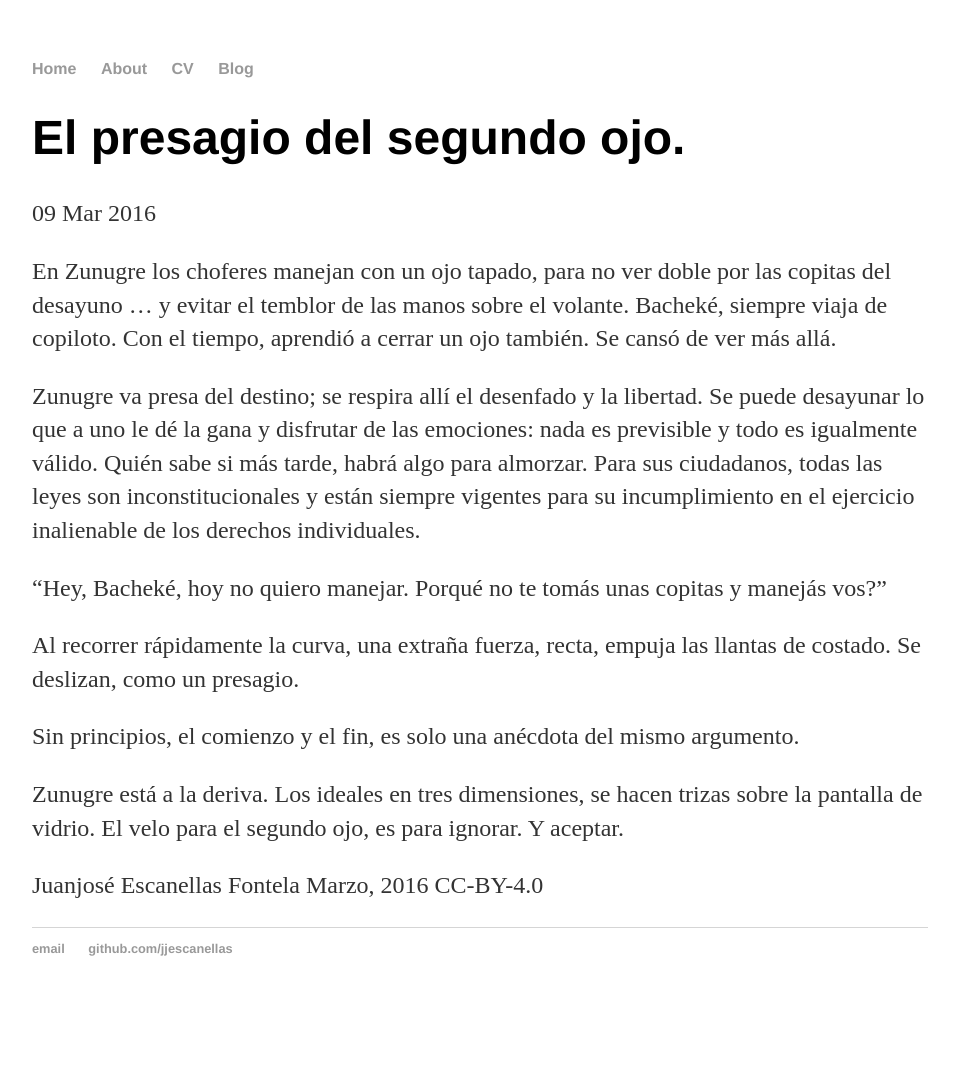
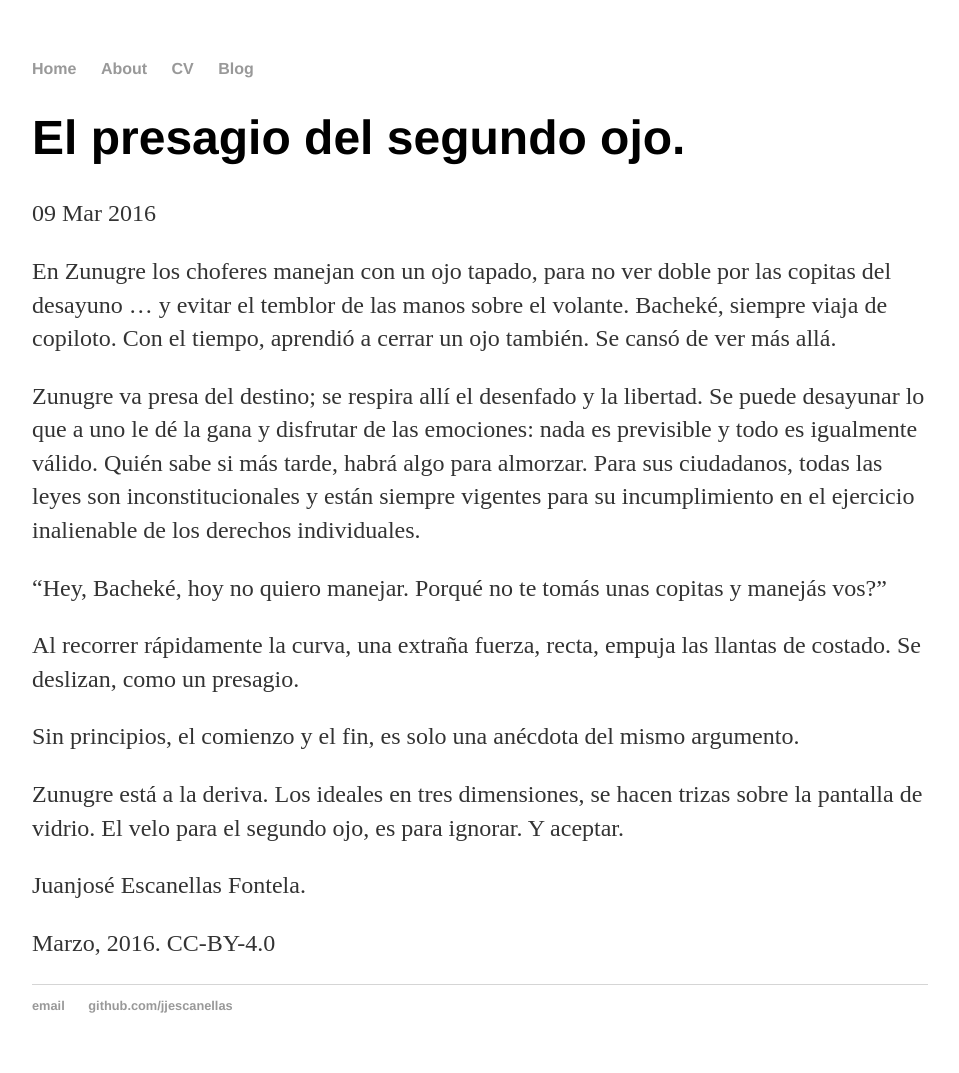
Before and after one commit to jjescanellas/jjescanellas.github.io, a Jekyll site: the page built from _posts/2016-03-09-jj-escanellas-site-launched.md, in a window 1280 px wide. Shown: the whole page, without its empty margins (160-1119 px from the left). Built offline with Jekyll 4.4.1, drawn with Linux system fonts in a browser that asks for light colours; before the commit the page ends 1016 px from its top, so only the background shows below that.

Commit message:
Update 2016-03-09-jj-escanellas-site-launched.md
change ending

```diff
--- a/_posts/2016-03-09-jj-escanellas-site-launched.md
+++ b/_posts/2016-03-09-jj-escanellas-site-launched.md
@@ -26,6 +26,7 @@ Zunugre está a la deriva.  Los ideales en tres dimensiones, se hacen
 trizas sobre la pantalla de vidrio.  El velo para el segundo ojo, es
 para ignorar. Y aceptar.
 
-Juanjosé Escanellas Fontela
-Marzo, 2016
+Juanjosé Escanellas Fontela.
+
+Marzo, 2016.
 CC-BY-4.0
```
